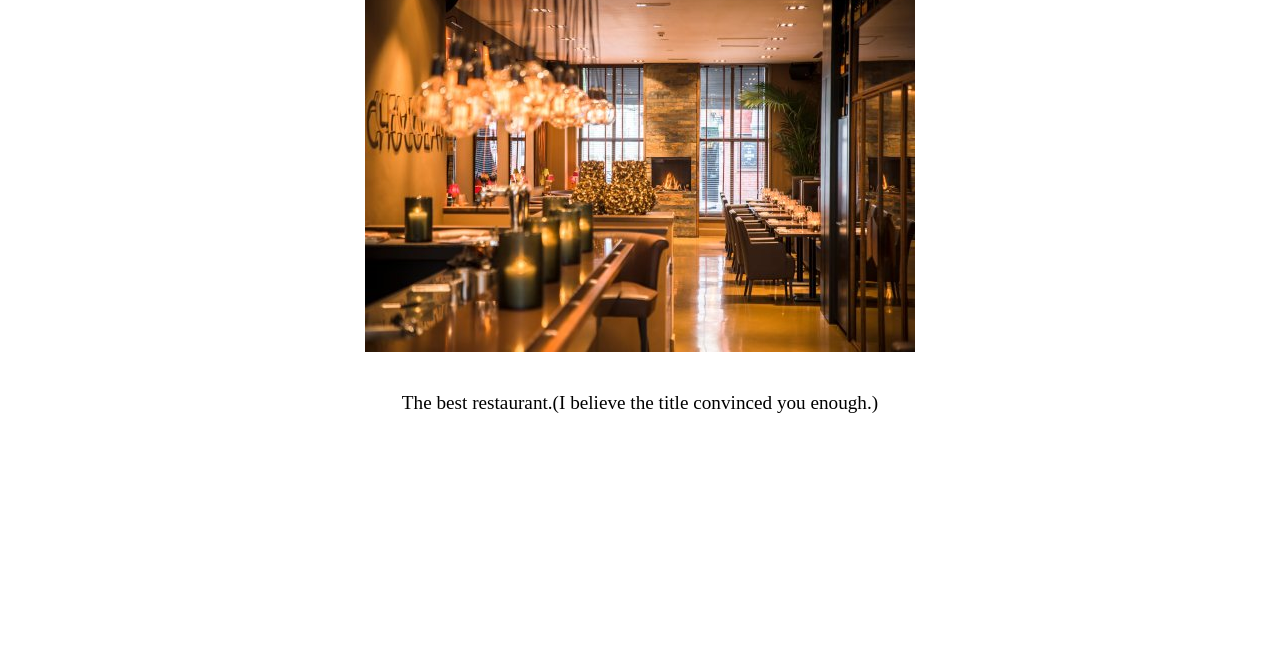
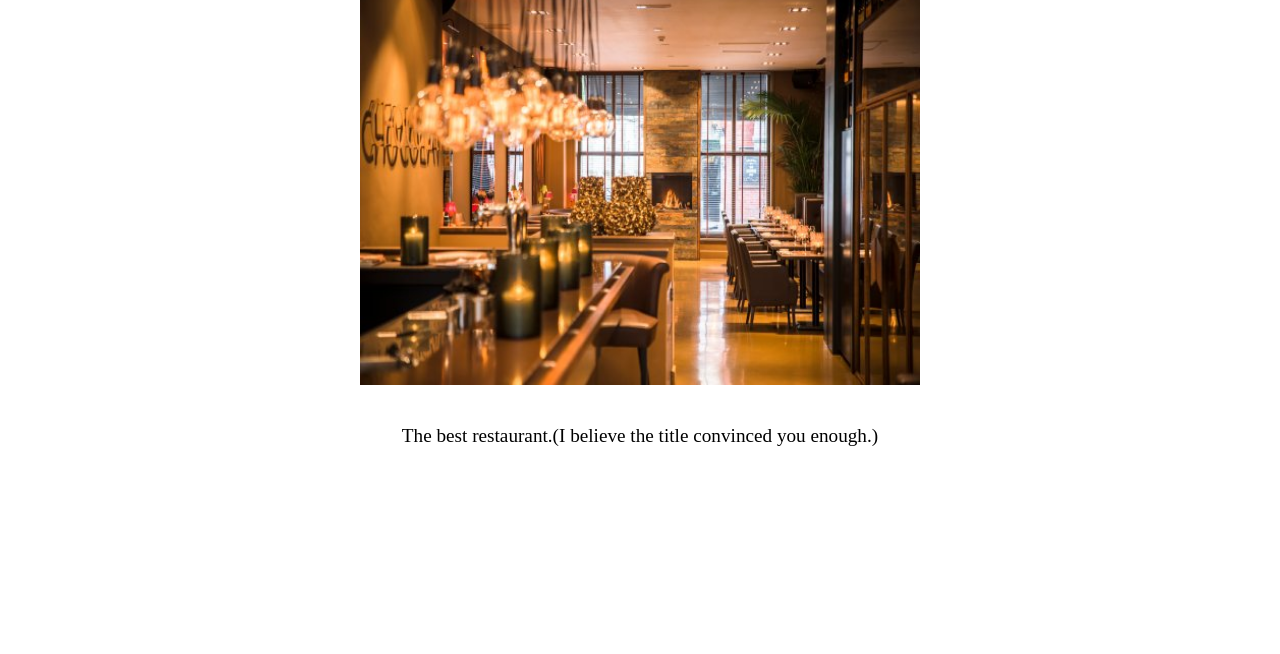
Before and after one commit to S460s/restaurant, a plain HTML site: page index.html in a window 1280 px wide. Shown: the part 146-800 px from the top of the page. Drawn offline with Linux system fonts and the light colour scheme.

Commit message:
Added menu page

```diff
--- a/main.js
+++ b/main.js
@@ -1 +1 @@
-(()=>{"use strict";const e=function(e,t,n,a,c,i,o){return{displayElement:function(){e=document.createElement(`${t}`),i&&(e.textContent=`${i}`),a&&e.setAttribute("id",`${a}`),c&&e.classList.add(`${c}`),o&&(e.src=o),n.appendChild(e)}}},t=function(){const t=document.getElementById("content"),n=e("title","h1",t,"title","","TOP Restaurant"),a=e("picture","img",t,"pic","","","imgs/restaurant.jpg"),c=e("desc","p",t,"description","","The best restaurant.(I believe the title convinced you enough.)");return{createPage:function(){n.displayElement(),a.displayElement(),c.displayElement()}}}();(function(){const t=document.getElementById("content"),n=document.createElement("div"),a=e("homeTab","p",n,"homeTab","tab","Home"),c=e("menuTab","p",n,"menuTab","tab","Menu"),i=e("contactTab","p",n,"contactTab","tab","Contacts");return{generatePage:function(){n.setAttribute("id","navBar"),t.appendChild(n),a.displayElement(),c.displayElement(),i.displayElement()}}})().generatePage(),t.createPage()})();
+(()=>{"use strict";const e=function(e,t,n,a,c,i){const o=document.createElement(`${e}`);return{displayElement:function(){c&&(o.textContent=`${c}`),n&&o.setAttribute("id",`${n}`),a&&o.classList.add(`${a}`),i&&(o.src=i),t.appendChild(o)},name:o}},t=function(){const t=document.getElementById("content"),n=e("h1",t,"title","","TOP Restaurant"),a=e("img",t,"pic","","","imgs/restaurant.jpg"),c=e("p",t,"description","","The best restaurant.(I believe the title convinced you enough.)");return{createPage:function(){n.displayElement(),a.displayElement(),c.displayElement()}}}(),n=function(){const t=document.getElementById("content"),n=e("h1",t,"title","","Menu"),a=e("img",t,"pic","","","imgs/musaka.jpg");return{createPage:function(){n.displayElement(),a.displayElement()}}}();(function(){const a=document.getElementById("content"),c=e("div",a,"navBar","","",""),i=e("p",c.name,"homeTab","tab","Home"),o=e("p",c.name,"menuTab","tab","Menu"),l=e("p",c.name,"contactTab","tab","Contacts"),s=function(e){for(;a.childNodes.length>1;)a.removeChild(a.lastChild);"menuTab"===e.target.id?(console.log("test1"),n.createPage()):"homeTab"===e.target.id&&(console.log("object"),t.createPage())};return{generatePage:function(){c.displayElement(),i.displayElement(),o.displayElement(),l.displayElement(),document.querySelectorAll(".tab").forEach((function(e){e.addEventListener("click",s)}))}}})().generatePage(),t.createPage()})();
--- a/style.css
+++ b/style.css
@@ -23,6 +23,8 @@
 #pic {
 	display: block;
 	margin: auto;
+	width: 70vh;
+	height: 50vh;
 }
 #description {
 	text-align: center;
```
Also changed, not shown: index.html (+1 -0 lines), imgs/musaka.jpg (added).
